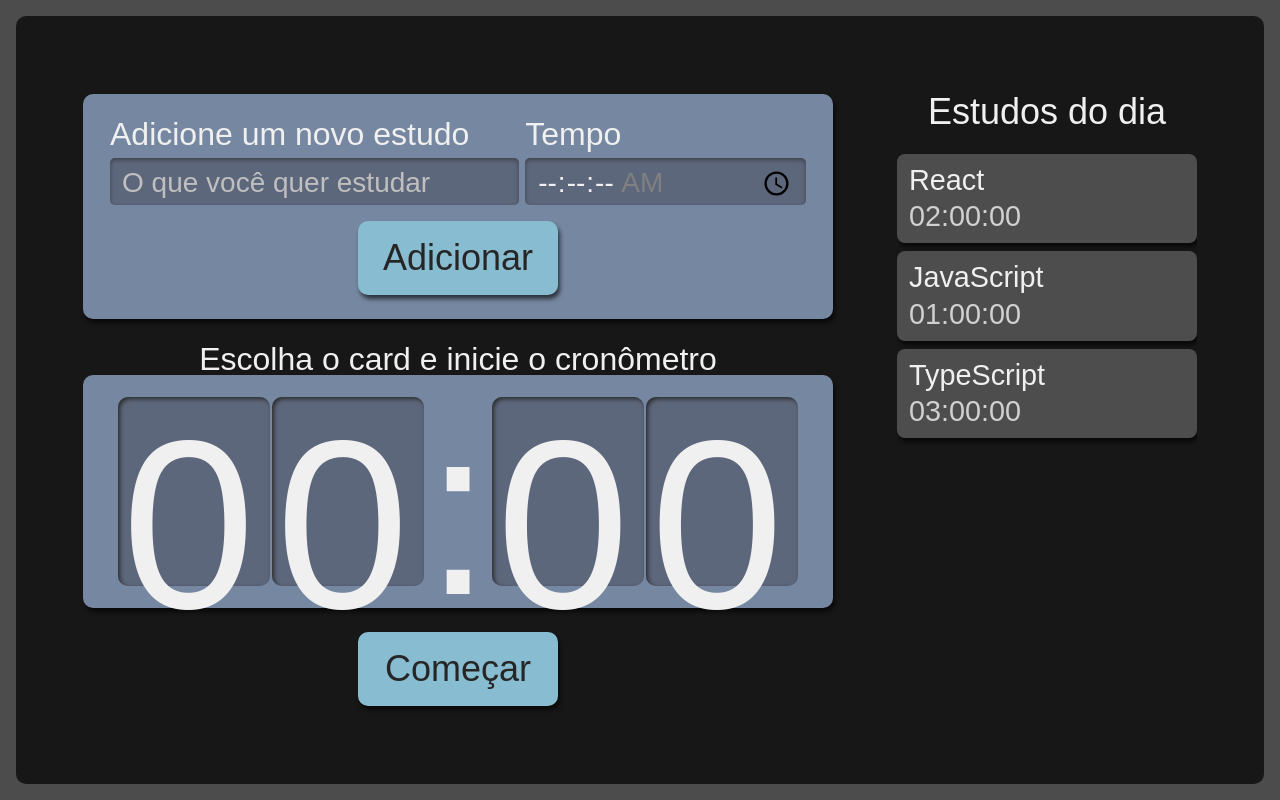
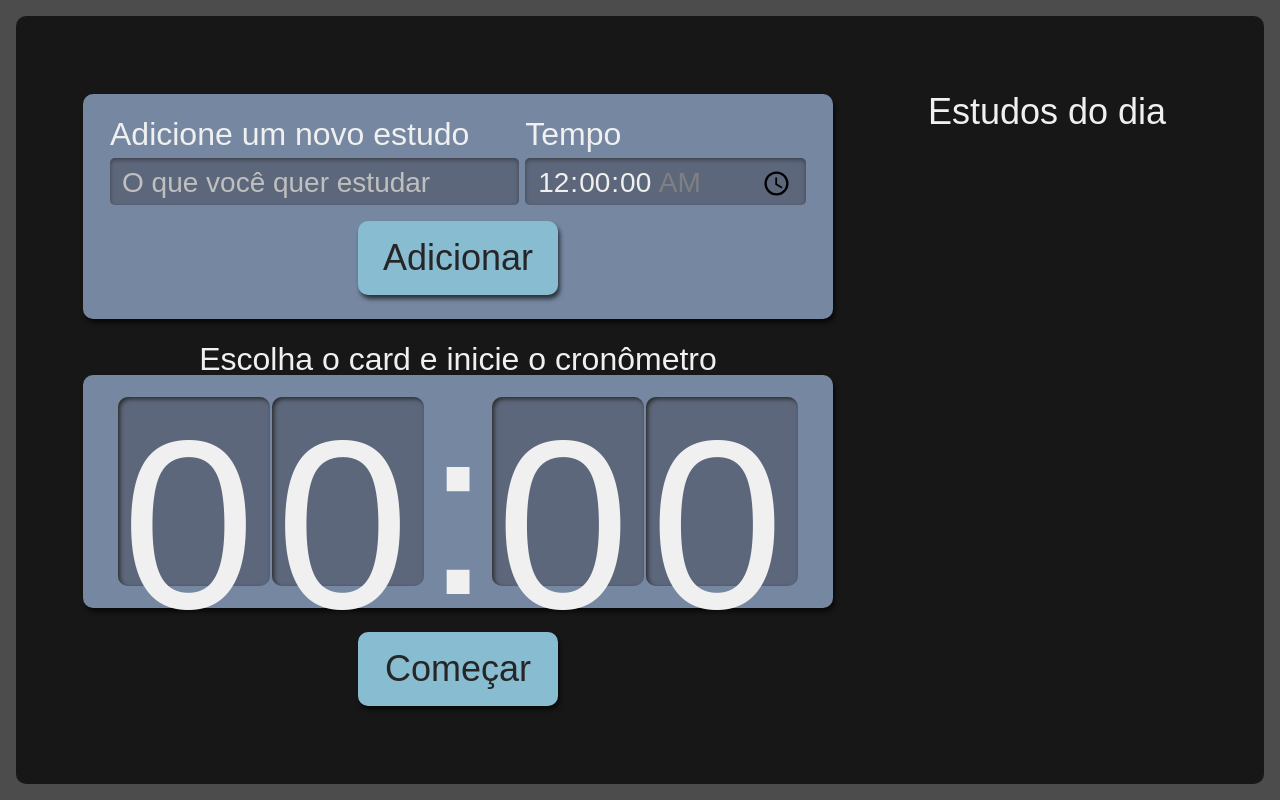
Before and after one commit to rbrunob/React-App, a React (Create React App) app: page / in a window 1280 px wide. Built offline with nearby package versions, Linux system fonts and the light colour scheme.

Commit message:
update adicionando itens

```diff
--- a/src/components/Button/index.tsx
+++ b/src/components/Button/index.tsx
@@ -1,10 +1,15 @@
 import React from "react";
 import style from "./Button.module.scss";
 
-class Button extends React.Component<{ texto: string }> {
+class Button extends React.Component<{
+  texto: string
+  type?: "button" | "submit" | "reset" | undefined
+}>
+{
   render() {
+    const { type = "button" } = this.props;
     return (
-      <button className={style.botao}>
+      <button type={type} className={style.botao}>
         {this.props.texto}
       </button>
     )
--- a/src/components/Formulario/index.tsx
+++ b/src/components/Formulario/index.tsx
@@ -1,11 +1,24 @@
 import React from "react";
+import { ITarefa } from "../../types/tarefa";
 import Button from "../Button";
 import style from "./Form.module.scss";
 
-class Formulario extends React.Component {
+class Formulario extends React.Component<{
+  setTarefas: React.Dispatch<React.SetStateAction<ITarefa[]>>
+}> {
+  state = {
+    tarefa: '',
+    tempo: "00:00"
+  }
+
+  adicionarTarefa(e: React.FormEvent<HTMLFormElement>) {
+    e.preventDefault();
+    this.props.setTarefas(tarefasAntigas => [...tarefasAntigas, { ...this.state }]);
+  }
+
   render() {
     return (
-      <form className={style.novaTarefa}>
+      <form className={style.novaTarefa} onSubmit={this.adicionarTarefa.bind(this)}>
         <div className={style.inputContainer}>
           <label htmlFor="tarefa">
             Adicione um novo estudo
@@ -13,6 +26,8 @@
           <input
             type="text"
             name="tarefa"
+            value={this.state.tarefa}
+            onChange={(e) => this.setState({ ...this.state, tarefa: e.target.value })}
             id="tarefa"
             placeholder="O que você quer estudar"
             required
@@ -26,6 +41,8 @@
             type="time"
             step="1"
             name="tempo"
+            value={this.state.tempo}
+            onChange={(e) => this.setState({ ...this.state, tempo: e.target.value })}
             id="tempo"
             min="00:00:00"
             max="01:30:00"
@@ -34,6 +51,7 @@
         </div>
         <Button
           texto="Adicionar"
+          type="submit"
         />
       </form>
     );
--- a/src/components/Lista/index.tsx
+++ b/src/components/Lista/index.tsx
@@ -1,35 +1,22 @@
-import React from 'react';
+import Reac, { useState } from 'react'
+import { ITarefa } from '../../types/tarefa';
 import Item from './Item';
 import style from "./List.module.scss";
 
 
-function List() {
-    const tarefas = [
-        {
-            tarefa: 'React',
-            tempo: '02:00:00'
-        },
 
-        {
-            tarefa: 'JavaScript',
-            tempo: '01:00:00'
-        },
+function List({ tarefas }: { tarefas: ITarefa[] }) {
 
-        {
-            tarefa: 'TypeScript',
-            tempo: '03:00:00'
-        }
-    ];
     return (
         <aside className={style.listaTarefas}>
-            <h2> Estudos do dia </h2>
+            <h2>Estudos do dia</h2>
             <ul>
                 {tarefas.map((item, index) => (
-                   <Item
-                    key={index}
-                    tarefa={item.tarefa}
-                    tempo={item.tempo}
-                   />
+                    <Item
+                        key={index}
+                        tarefa={item.tarefa}
+                        tempo={item.tempo}
+                    />
                 ))}
             </ul>
         </aside>
--- a/src/pages/App.tsx
+++ b/src/pages/App.tsx
@@ -1,14 +1,20 @@
-import React from "react";
+import React, { useState } from "react";
 import Cronometro from "../components/Cronometro";
 import Formulario from "../components/Formulario";
 import List from "../components/Lista";
+import { ITarefa } from "../types/tarefa";
 import style from "./App.module.scss";
 
 function App() {
+  const [tarefas, setTarefas] = useState<ITarefa[] | []>([])
   return (
     <div className={style.AppStyle}>
-      <Formulario />
-      <List />
+      <Formulario setTarefas={setTarefas} />
+
+      <List
+        tarefas={tarefas}
+      />
+
       <Cronometro />
     </div>
   );
--- /dev/null
+++ b/src/types/tarefa.ts
@@ -0,0 +1,4 @@
+export interface ITarefa {
+    tarefa: string;
+    tempo: string;
+}
```
